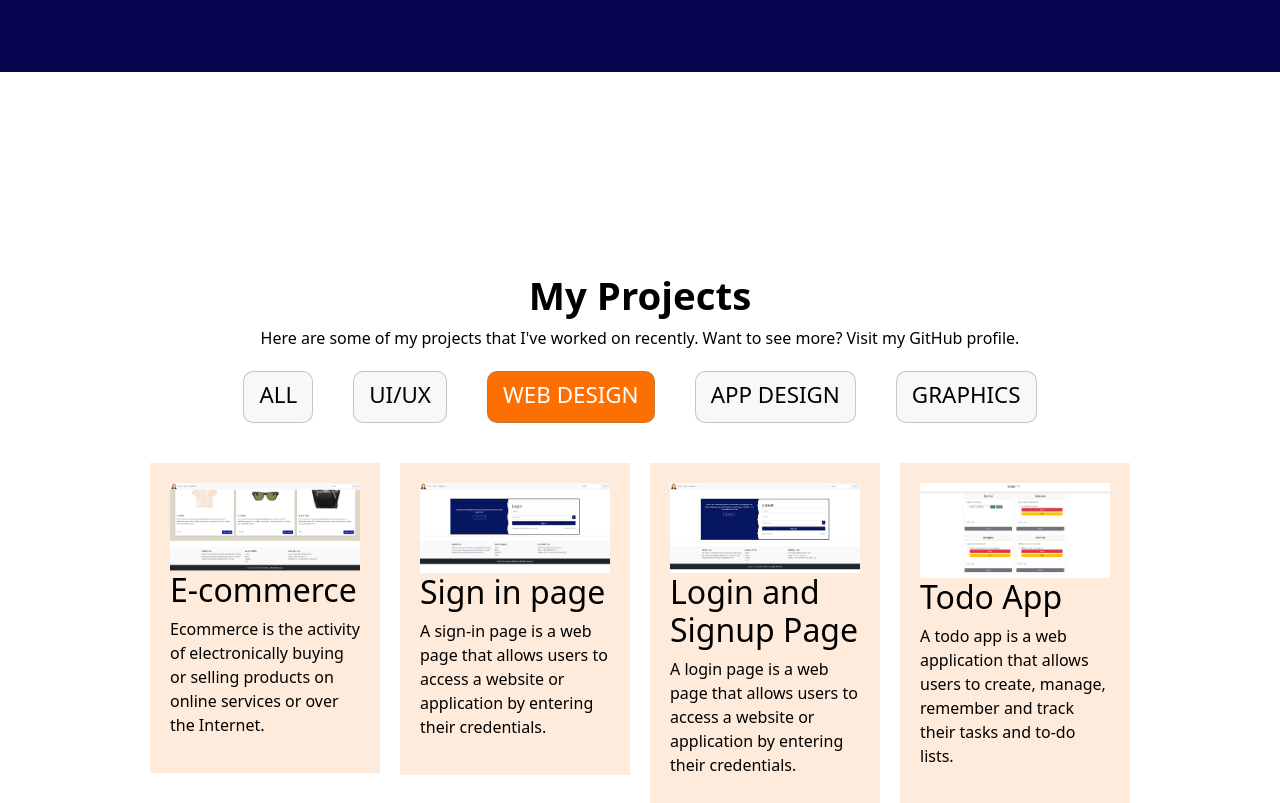
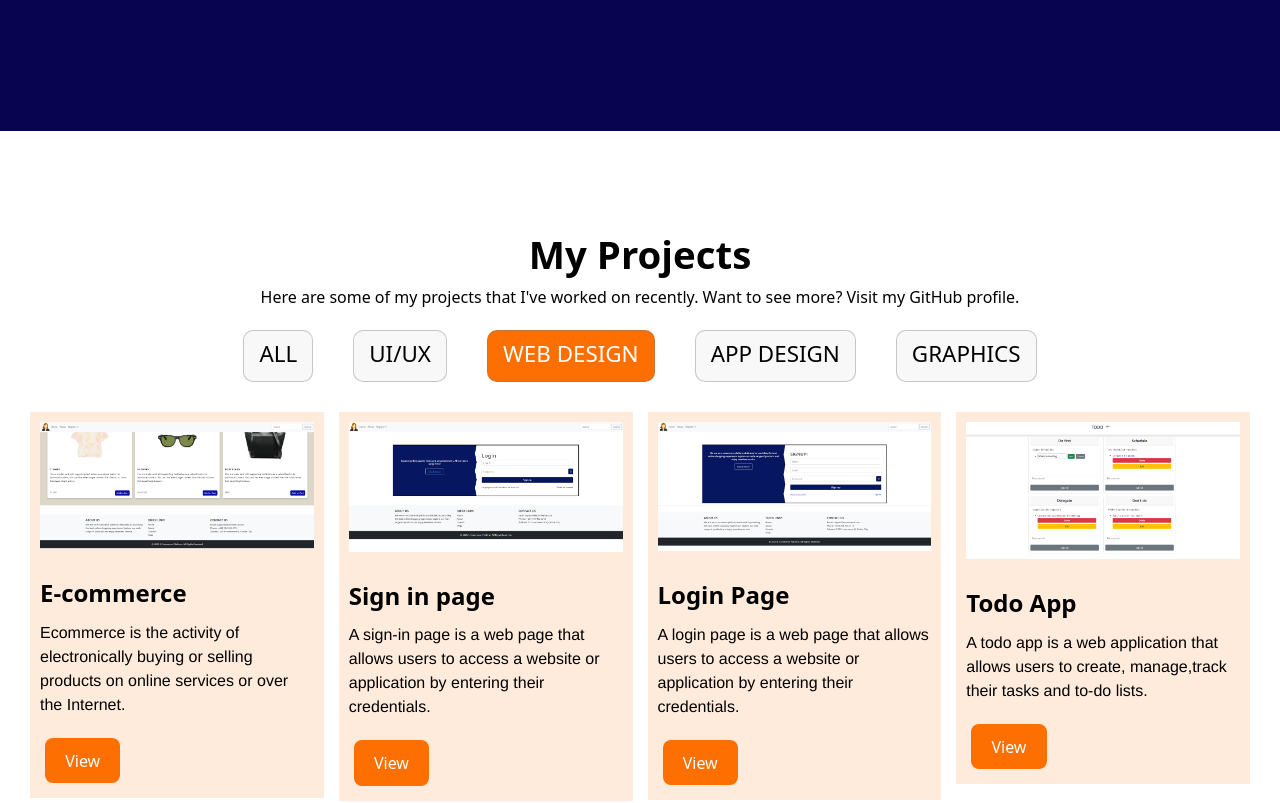
Before and after one commit to Jaysmart98/My-Porfolio, a React (Vite) app: page / in a window 1280 px wide. Shown: the part 2660-3463 px from the top of the page. Built offline with nearby package versions, Linux system fonts and the light colour scheme.

Commit message:
enhance Card component with button integration; update SectionFour and SectionThree styles for improved layout and readability; adjust card details and descriptions

```diff
--- a/src/components/secondaryComponents/Card/Card.css
+++ b/src/components/secondaryComponents/Card/Card.css
@@ -7,6 +7,35 @@
     padding: 20px;
 }
 
+.card-container:hover{
+    /* background-color: #fffbfb; */
+    transform:scale(1.05);
+    cursor: pointer;
+
+}
+
 .card-container img{
     object-fit:cover;
 }
+
+#card-container:hover{
+    transform: scale(1.05);
+    box-shadow: 0 4px 8px rgba(0, 0, 0, 0.2);
+    cursor: pointer;
+}
+
+.card-text{
+    padding-top: 10px;
+}
+
+.card-text h2{
+    font-size: 1.5rem;
+    font-weight: 750;
+    padding-bottom: 5px;
+    margin-top: 20px;
+}
+.card-text p{
+    font-family: 'Franklin Gothic Medium', 'Arial Narrow', Arial, sans-serif;
+    font-size: 1rem;
+    font-weight: 400;
+}
--- a/src/components/secondaryComponents/Card/Card.jsx
+++ b/src/components/secondaryComponents/Card/Card.jsx
@@ -1,13 +1,17 @@
 import React from 'react'
 import './Card.css'
+import Button from '../../primaryComponents/Button/Button'
 
-const Card = ({ text, description, image, width, height, padding, BgColor, CtHeight}) => {
+const Card = ({ text, description, image, width, height, padding, BgColor, CtHeight, btnText}) => {
   return (
     <>
     <div className='card-container' style={{padding:padding, backgroundColor:BgColor, height:CtHeight}} >
           <img src={image}  style={{ width: width, height:height}}/>
+          <div className='card-text'>
           <h2>{text}</h2>
           <p>{description}</p>
+          </div>
+           <Button bgcolor={"rgb(253,111,0)"} colorParams={"white"} text={btnText}/>
       </div>
     </>
   )
--- a/src/components/secondaryComponents/SectionFour/SectionFour.css
+++ b/src/components/secondaryComponents/SectionFour/SectionFour.css
@@ -5,7 +5,7 @@
     justify-content: center;
     width: 100%;
     height: 100%;
-    padding: 200px 0 200px 0;
+    padding: 100px 0 160px 0;
     color: black;
 }
 
@@ -44,12 +44,14 @@ h3{
     font-weight: 400;
 }
 
-.cardContainer{
+#cardContainer{
     display: flex;
     flex-direction: row;
-    gap: 20px;
+    gap: 15px;
     width: 100%;
     justify-content: center;
     height: 100%;
-    padding-top: 40px;
+    padding: 30px;
+    border-radius: 15px;
+    /* font-size: 1.5rem; */
 }
--- a/src/components/secondaryComponents/SectionFour/SectionFour.jsx
+++ b/src/components/secondaryComponents/SectionFour/SectionFour.jsx
@@ -6,6 +6,7 @@ import SignInPage from '../../../assets/Images/SignInPage.png'
 // import Portfolio from '../../../assets/Images/Portfolio.png'
 import SignUpPage from '../../../assets/Images/SignUpPage.png'
 import ECommerceA from '../../../assets/Images/ECommerceA.png'
+import Button from '../../primaryComponents/Button/Button'
 
 
 const SectionFour = () => {
@@ -23,13 +24,13 @@ const SectionFour = () => {
         },
         {
           image: SignUpPage,
-          text: "Login and Signup Page",
+          text: "Login Page",
           description: "A login page is a web page that allows users to access a website or application by entering their credentials."
         },
         {
           image: TodoApp,
           text: "Todo App",
-          description: "A todo app is a web application that allows users to create, manage, remember and track their tasks and to-do lists."
+          description: "A todo app is a web application that allows users to create, manage,track their tasks and to-do lists."
         }
       ]
 
@@ -66,8 +67,9 @@ const SectionFour = () => {
         </div>
        </div>
 
-        <div className='cardContainer'> {cardDetails?.map((detail, index) => (
-         <Card  image={detail.image} text={detail.text} description={detail.description} key={index} width={"100%"} padding={"20px"}  height={"100%"} BgColor={"rgb(255,235,219)"}/>))}
+        <div id='cardContainer'> {cardDetails?.map((detail, index) => (
+         <Card  image={detail.image} text={detail.text} description={detail.description} key={index} width={"100%"} padding={"10px"}  height={"100%"} BgColor={"rgb(255,235,219)"} btnText={"View"} />
+         ))}
        </div>
 
     </div>
--- a/src/components/secondaryComponents/SectionThree/SectionThree.jsx
+++ b/src/components/secondaryComponents/SectionThree/SectionThree.jsx
@@ -10,12 +10,12 @@ const SectionThree = () => {
   const cardDetails = [
     {
       image: WebDesignIcon,
-      text: "Frontend Development",
+      text: "Frontend",
       description: "lorem ipsum dolor sit amet consectetur adipisicing elit. Quisquam, quod."
     },
     {
       image: Vector,
-      text: "Backend Development",
+      text: "Backend",
       description: "lorem ipsum dolor sit amet consectetur adipisicing elit. Quisquam, quod."
     },
     {
@@ -41,7 +41,6 @@ const SectionThree = () => {
         <p>
           I offer a wide range of services, including web design, web development,
           app development, and more. I am always looking for new and exciting projects to work on.
-
         </p>
       </div>
 
```
